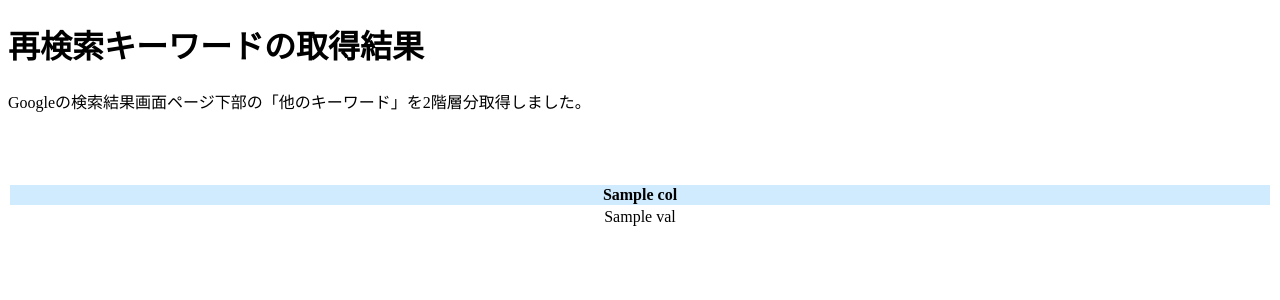
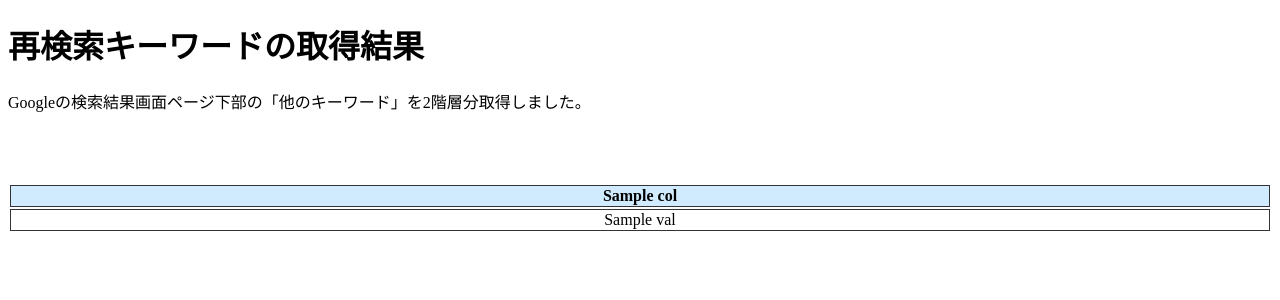
Before and after one commit to pa-up/rekw-app, a Flask app: template templates/result.html in a window 1280 px wide. Shown: the top 300 px of the page. Run offline with Flask 2, Linux system fonts and the light colour scheme; the template is opened without the code that fills it: most values are stand-ins (such as "Sample title", 1, 10 or a date in 2020).

Commit message:
first commit

```diff
--- a/static/css/table_style.css
+++ b/static/css/table_style.css
@@ -7,3 +7,7 @@ table {
 th {
   background-color: #d0ebfd;
 }
+
+th,td {
+  border: 1px solid #333;
+}
--- a/templates/search.html
+++ b/templates/search.html
@@ -34,6 +34,8 @@
 		<p>
 			Googleの検索結果画面ページ下部の「他のキーワード」を指します。
 			<br>
+			<img src="../data/img/def_rekw.png" alt="">
+			<br>
 			ユーザーの中には検索窓からキーワードを検索して、表示された検索結果画面からサイトへ訪問した後に、
 			<ul>
 				<li type="disc">その記事では検索意図を満足できなかった</li>
```
Also changed, not shown: data/img/def_rekw.png (added), 3 other files.
